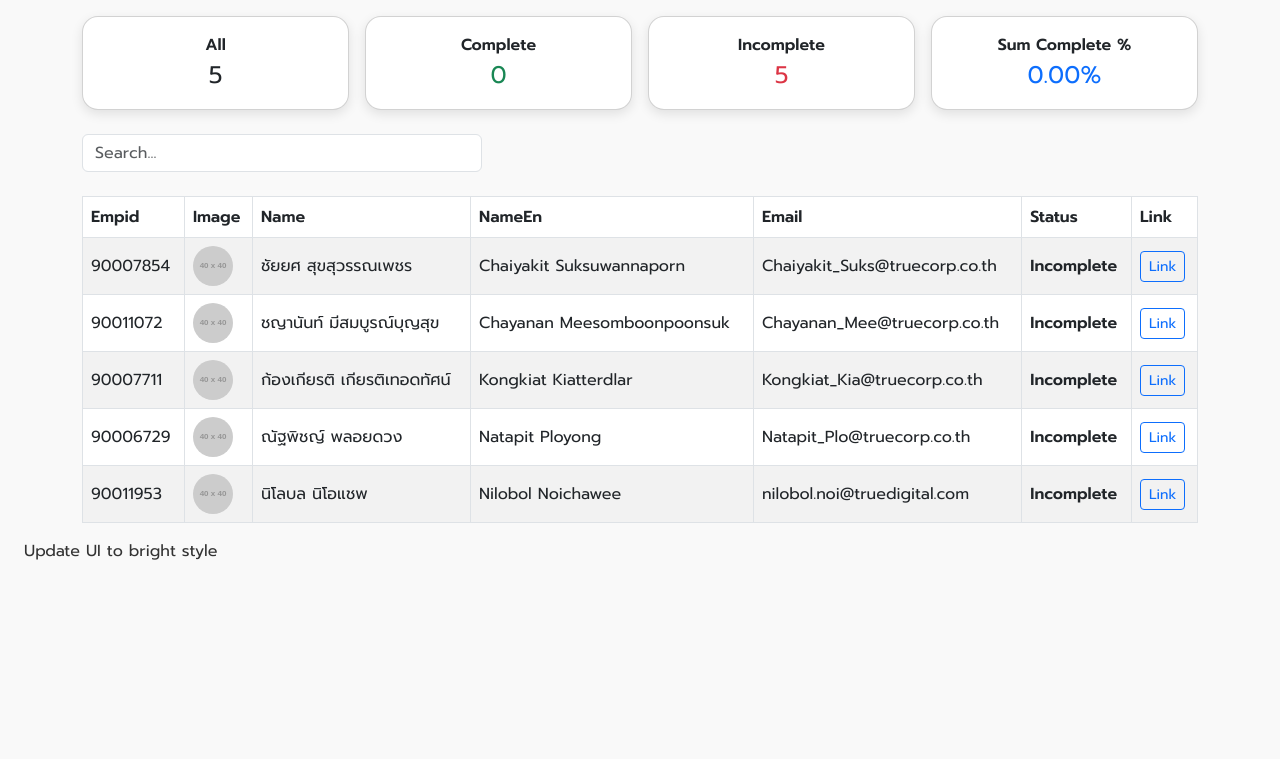
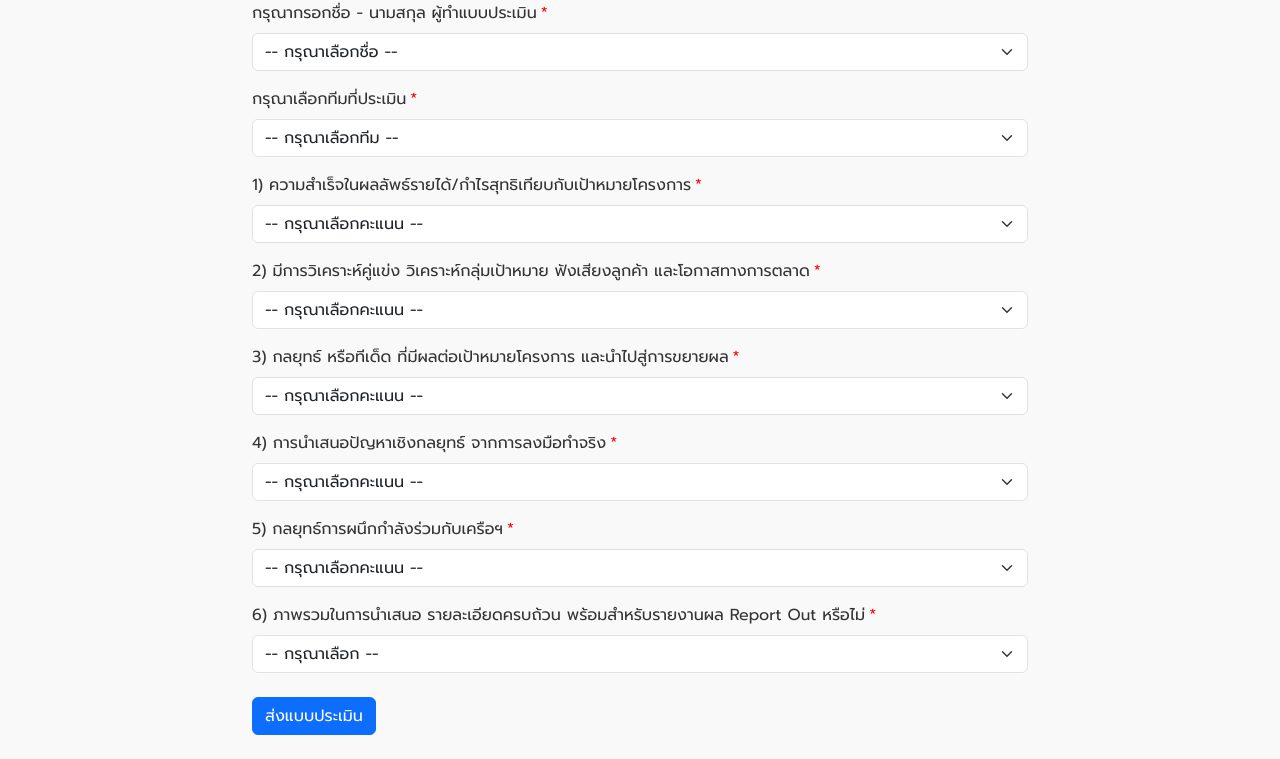
Before and after one commit to Bankzstk/Test212224, a plain HTML site: page index.html in a window 1280 px wide. Shown: the part 124-883 px from the top of the page. Before the commit the page ends 800 px from the top, so only its background shows below. Drawn offline with nearby package versions, Linux system fonts and the light colour scheme; placeholder pictures from the web are drawn by us.

Commit message:
index.html

```diff
--- a/index.html
+++ b/index.html
@@ -1,9 +1,9 @@
 <!DOCTYPE html>
-<html lang="en">
+<html lang="th">
 <head>
   <meta charset="UTF-8" />
   <meta name="viewport" content="width=device-width, initial-scale=1.0"/>
-  <title>360 Feedback Report Tracking</title>
+  <title>การประเมินโครงการเถ้าแก่เพื่อคัดเลือกทีม</title>
   <link href="https://cdn.jsdelivr.net/npm/bootstrap@5.3.0/dist/css/bootstrap.min.css" rel="stylesheet">
   <link href="https://fonts.googleapis.com/css2?family=Prompt:wght@400;600&display=swap" rel="stylesheet">
   <style>
@@ -12,160 +12,142 @@
       background-color: #f9f9f9;
       color: #333;
     }
-    .card {
-      border-radius: 16px;
-      box-shadow: 0 4px 12px rgba(0,0,0,0.1);
-      background-color: #fff;
+    .container {
+      max-width: 800px;
     }
-    .status-complete {
-      color: #28a745;
-      font-weight: bold;
-    }
-    .status-incomplete {
-      color: #dc3545;
-      font-weight: bold;
-    }
-    .status-inprogress {
-      color: #ffc107;
-      font-weight: bold;
-    }
-    table img {
-      width: 40px;
-      height: 40px;
-      object-fit: cover;
-      border-radius: 50%;
-    }
-    table tr:hover {
-      background-color: #f1f1f1;
-    }
-    .table thead {
-      background-color: #007bff;
-      color: white;
-    }
-    .form-select, .form-control {
-      max-width: 400px;
+    .required::after {
+      content: '*';
+      color: red;
+      margin-left: 4px;
     }
   </style>
 </head>
 <body class="p-4">
+  <div class="container">
+    <h2 class="mb-4 text-primary">แบบสอบถาม: การประเมินโครงการเถ้าแก่เพื่อคัดเลือกทีม ขึ้นนำเสนอ Report out</h2>
+    <form id="evaluationForm">
 
-  <div class="container">
-    <h2 class="mb-4 text-primary">360 Feedback Report Tracking</h2>
+      <!-- คำถาม 1 -->
+      <div class="mb-3">
+        <label class="form-label required">กรุณากรอกชื่อ - นามสกุล ผู้ทำแบบประเมิน</label>
+        <select class="form-select" required>
+          <option value="">-- กรุณาเลือกชื่อ --</option>
+          <option>กมลนันท์ โสภณพนิช</option>
+          <option>คชา ใจงาม</option>
+          <option>ธนูเพ็ชร ลืออำรุง</option>
+          <option>ธวัชชัย รังษีหิรัญรัตน์</option>
+          <option>นนท์ อิงคุทานนท์</option>
+          <option>นพฤทธิ์ ต้องประสิทธิ์</option>
+          <option>นฤมล พัฒนการุณย์วงศ์</option>
+          <option>นาราดา พิชญนิธิกุล</option>
+          <option>พีรณัฐ อีศพงศ์</option>
+          <option>วรญา มาประชา</option>
+          <option>วีรดา ชัยกิตติรัตนา</option>
+          <option>ศักดิ์ชัย ผดุงพัฒโนดม</option>
+          <option>สุมลรัตน์ ตั้งใจจิต</option>
+          <option>หทัยภัทร สุคนธราช</option>
+          <option>อิรวัจน์ สนิทพันธ์</option>
+        </select>
+      </div>
 
-    <label class="mb-3">
-      <select class="form-select">
-        <option selected>Period 118 : FLP14.1 Artificial intelligence learning...</option>
-      </select>
-    </label>
+      <!-- คำถาม 2 -->
+      <div class="mb-3">
+        <label class="form-label required">กรุณาเลือกทีมที่ประเมิน</label>
+        <select class="form-select" required>
+          <option value="">-- กรุณาเลือกทีม --</option>
+          <option>FLP17 : Energy Saving</option>
+          <option>FLP17 : TrueID</option>
+          <option>FLP17 : TrueX</option>
+          <option>FLP17 : Win The House with Smart Living</option>
+          <option>PLP8 : B2B HORECA</option>
+          <option>PLP8 : B2B Smart Solution</option>
+          <option>PLP8 : B2C Smart Device</option>
+          <option>LDP : Increase Revenue Growth with Smart Solutions & Products</option>
+          <option>LDP Shadow : TrueX #2</option>
+        </select>
+      </div>
 
-    <div class="row text-center g-3 mb-4">
-      <div class="col-md-3 col-sm-6">
-        <div class="card p-3">
-          <strong>All</strong>
-          <div id="totalAll" class="fs-4 text-dark">0</div>
-        </div>
+      <!-- คำถาม 3-8 แบบ multiple choice -->
+      <div class="mb-3">
+        <label class="form-label required">1) ความสำเร็จในผลลัพธ์รายได้/กำไรสุทธิเทียบกับเป้าหมายโครงการ</label>
+        <select class="form-select" required>
+          <option value="">-- กรุณาเลือกคะแนน --</option>
+          <option>1: ลดลงจากเดือนก่อนหน้าค่อนข้างมาก ไม่เป็นไปตามเป้าหมายโครงการ</option>
+          <option>2: มีการเปลี่ยนแปลงเพิ่มขึ้นหรือลดลงเล็กน้อย ไม่เป็นไปตามเป้าหมายโครงการ</option>
+          <option>3: เพิ่มขึ้นอย่างต่อเนื่อง มีโอกาสเป็นไปตามเป้าหมายโครงการ</option>
+          <option>4: เพิ่มขึ้นอย่างต่อเนื่อง แสดงการเติบโต และบรรลุเป้าหมายโครงการ</option>
+          <option>5: เพิ่มขึ้นอย่างก้าวกระโดด และสูงกว่าเป้าหมายโครงการ</option>
+        </select>
       </div>
-      <div class="col-md-3 col-sm-6">
-        <div class="card p-3">
-          <strong>Complete</strong>
-          <div id="totalComplete" class="fs-4 text-success">0</div>
-        </div>
+
+      <div class="mb-3">
+        <label class="form-label required">2) มีการวิเคราะห์คู่แข่ง วิเคราะห์กลุ่มเป้าหมาย ฟังเสียงลูกค้า และโอกาสทางการตลาด</label>
+        <select class="form-select" required>
+          <option value="">-- กรุณาเลือกคะแนน --</option>
+          <option>1: ไม่มีการวิเคราะห์ถึงข้อมูลดังกล่าว</option>
+          <option>2: วิเคราะห์ข้อมูลบางส่วน ไม่มีการชี้จุดแข็ง/อ่อน</option>
+          <option>3: วิเคราะห์บางส่วนและเชื่อมโยงกลยุทธ์</option>
+          <option>4: วิเคราะห์ครบถ้วน ชี้จุดแข็ง/อ่อน และเชื่อมโยงกลยุทธ์</option>
+          <option>5: วิเคราะห์ครบถ้วน และเชื่อมโยงกลยุทธ์เพื่อเปลี่ยนเลนแซง</option>
+        </select>
       </div>
-      <div class="col-md-3 col-sm-6">
-        <div class="card p-3">
-          <strong>Incomplete</strong>
-          <div id="totalIncomplete" class="fs-4 text-danger">0</div>
-        </div>
+
+      <div class="mb-3">
+        <label class="form-label required">3) กลยุทธ์ หรือทีเด็ด ที่มีผลต่อเป้าหมายโครงการ และนำไปสู่การขยายผล</label>
+        <select class="form-select" required>
+          <option value="">-- กรุณาเลือกคะแนน --</option>
+          <option>1: ไม่มีกลยุทธ์ หรือทีเด็ด</option>
+          <option>2: มีกลยุทธ์/ทีเด็ด แต่ยังไม่มีผลลัพธ์</option>
+          <option>3: มีกลยุทธ์/ทีเด็ด และมีผลลัพธ์ตามเป้าหมาย</option>
+          <option>4: มีกลยุทธ์/ทีเด็ด และมีผลลัพธ์เกินเป้าหมาย</option>
+          <option>5: มีกลยุทธ์/ทีเด็ด ได้ผลลัพธ์เกินเป้าหมาย และขยายผล</option>
+        </select>
       </div>
-      <div class="col-md-3 col-sm-6">
-        <div class="card p-3">
-          <strong>Sum Complete %</strong>
-          <div id="percentComplete" class="fs-4 text-primary">0%</div>
-        </div>
+
+      <div class="mb-3">
+        <label class="form-label required">4) การนำเสนอปัญหาเชิงกลยุทธ์ จากการลงมือทำจริง</label>
+        <select class="form-select" required>
+          <option value="">-- กรุณาเลือกคะแนน --</option>
+          <option>1: ปัญหาน้อยกว่าเกณฑ์ หรือเป็นปัญหา Operations</option>
+          <option>2: ปัญหาครบ แต่ไม่มีผลลัพธ์แก้ไข</option>
+          <option>3: ปัญหาครบ มีการแก้ไข และผลลัพธ์ตรงเป้าหมาย</option>
+          <option>4: ปัญหาครบ มีการแก้ไข และผลลัพธ์เกินเป้าหมาย</option>
+          <option>5: ปัญหาครบ แก้ไขสำเร็จ เกินเป้าหมาย และขยายผล</option>
+        </select>
       </div>
-    </div>
 
-    <input type="text" id="searchBox" class="form-control mb-4" placeholder="Search...">
+      <div class="mb-3">
+        <label class="form-label required">5) กลยุทธ์การผนึกกำลังร่วมกับเครือฯ</label>
+        <select class="form-select" required>
+          <option value="">-- กรุณาเลือกคะแนน --</option>
+          <option>1: ไม่มีแนวคิดการผนึกกำลัง</option>
+          <option>2: มีแนวคิด แต่ไม่มีแผนชัดเจน</option>
+          <option>3: มีกลยุทธ์และผลลัพธ์บางส่วน</option>
+          <option>4: มีกลยุทธ์และผลลัพธ์ตามเป้าหมาย</option>
+          <option>5: มีกลยุทธ์และผลลัพธ์เกินเป้าหมาย</option>
+        </select>
+      </div>
 
-    <div class="table-responsive">
-      <table class="table table-bordered table-striped align-middle">
-        <thead>
-          <tr>
-            <th>Empid</th>
-            <th>Image</th>
-            <th>Name</th>
-            <th>NameEn</th>
-            <th>Email</th>
-            <th>Status</th>
-            <th>Link</th>
-          </tr>
-        </thead>
-        <tbody id="memberTable"></tbody>
-      </table>
-    </div>
+      <div class="mb-4">
+        <label class="form-label required">6) ภาพรวมในการนำเสนอ รายละเอียดครบถ้วน พร้อมสำหรับรายงานผล Report Out หรือไม่</label>
+        <select class="form-select" required>
+          <option value="">-- กรุณาเลือก --</option>
+          <option>ไม่พร้อม ต้องปรับปรุงในครั้งถัดไป</option>
+          <option>ต้องปรับปรุงและกลับมารีวิวใน Final Review</option>
+          <option>เนื้อหาครบถ้วนสมบูรณ์ พร้อมสำหรับ Report out</option>
+        </select>
+      </div>
+
+      <button type="submit" class="btn btn-primary">ส่งแบบประเมิน</button>
+    </form>
   </div>
 
   <script>
-    const members = [
-      {
-        empid: "90007854", name: "ชัยยศ สุขสุวรรณเพชร", nameEn: "Chaiyakit Suksuwannaporn",
-        email: "Chaiyakit_Suks@truecorp.co.th", status: "Incomplete", img: "https://via.placeholder.com/40"
-      },
-      {
-        empid: "90011072", name: "ชญานันท์ มีสมบูรณ์บุญสุข", nameEn: "Chayanan Meesomboonpoonsuk",
-        email: "Chayanan_Mee@truecorp.co.th", status: "Incomplete", img: "https://via.placeholder.com/40"
-      },
-      {
-        empid: "90007711", name: "ก้องเกียรติ เกียรติเทอดทัศน์", nameEn: "Kongkiat Kiatterdlar",
-        email: "Kongkiat_Kia@truecorp.co.th", status: "Incomplete", img: "https://via.placeholder.com/40"
-      },
-      {
-        empid: "90006729", name: "ณัฐพิชญ์ พลอยดวง", nameEn: "Natapit Ployong",
-        email: "Natapit_Plo@truecorp.co.th", status: "Incomplete", img: "https://via.placeholder.com/40"
-      },
-      {
-        empid: "90011953", name: "นิโลบล นิโอแชพ", nameEn: "Nilobol Noichawee",
-        email: "nilobol.noi@truedigital.com", status: "Incomplete", img: "https://via.placeholder.com/40"
-      }
-    ];
-
-    const tbody = document.getElementById("memberTable");
-
-    function renderTable() {
-      tbody.innerHTML = "";
-      let complete = 0;
-
-      members.forEach((m) => {
-        if (m.status === "Complete") complete++;
-        const tr = document.createElement("tr");
-        tr.innerHTML = `
-          <td>${m.empid}</td>
-          <td><img src="${m.img}" alt="pic"/></td>
-          <td>${m.name}</td>
-          <td>${m.nameEn}</td>
-          <td>${m.email}</td>
-          <td class="${m.status === 'Complete' ? 'status-complete' : 'status-incomplete'}">${m.status}</td>
-          <td><a href="#" target="_blank" class="btn btn-sm btn-outline-primary">Link</a></td>
-        `;
-        tbody.appendChild(tr);
-      });
-
-      document.getElementById("totalAll").innerText = members.length;
-      document.getElementById("totalComplete").innerText = complete;
-      document.getElementById("totalIncomplete").innerText = members.length - complete;
-      document.getElementById("percentComplete").innerText = ((complete / members.length) * 100).toFixed(2) + "%";
-    }
-
-    document.getElementById("searchBox").addEventListener("input", function () {
-      const keyword = this.value.toLowerCase();
-      Array.from(tbody.children).forEach(row => {
-        row.style.display = row.innerText.toLowerCase().includes(keyword) ? "" : "none";
-      });
+    document.getElementById('evaluationForm').addEventListener('submit', function(e) {
+      e.preventDefault();
+      alert('ส่งแบบประเมินเรียบร้อยแล้ว ขอบคุณครับ!');
+      this.reset();
     });
-
-    renderTable();
   </script>
-
 </body>
 </html>
-Update UI to bright style
```
